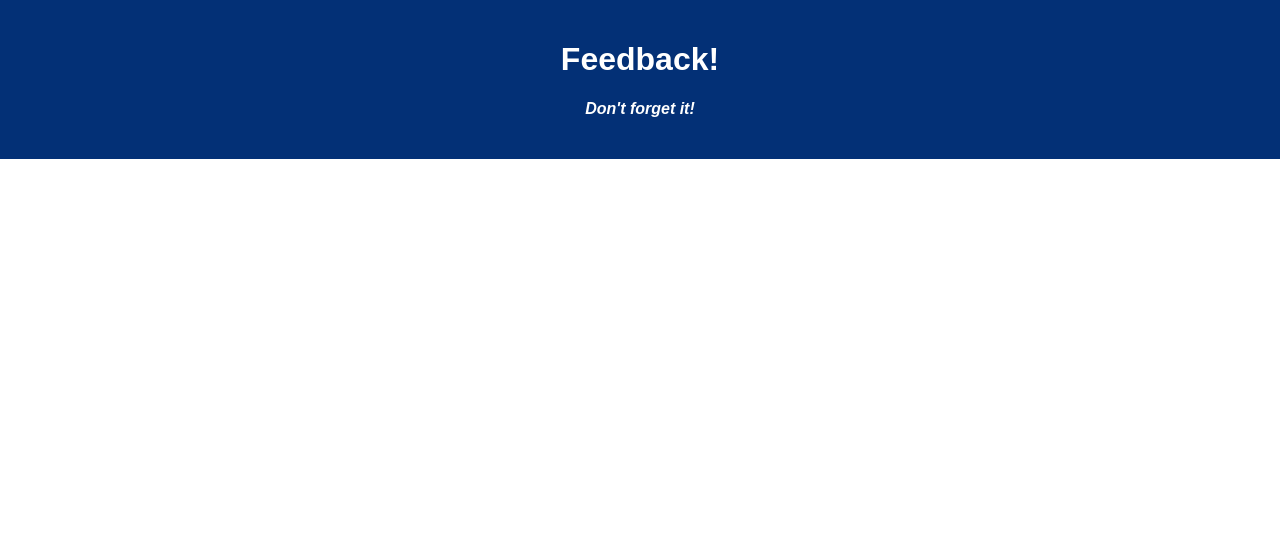
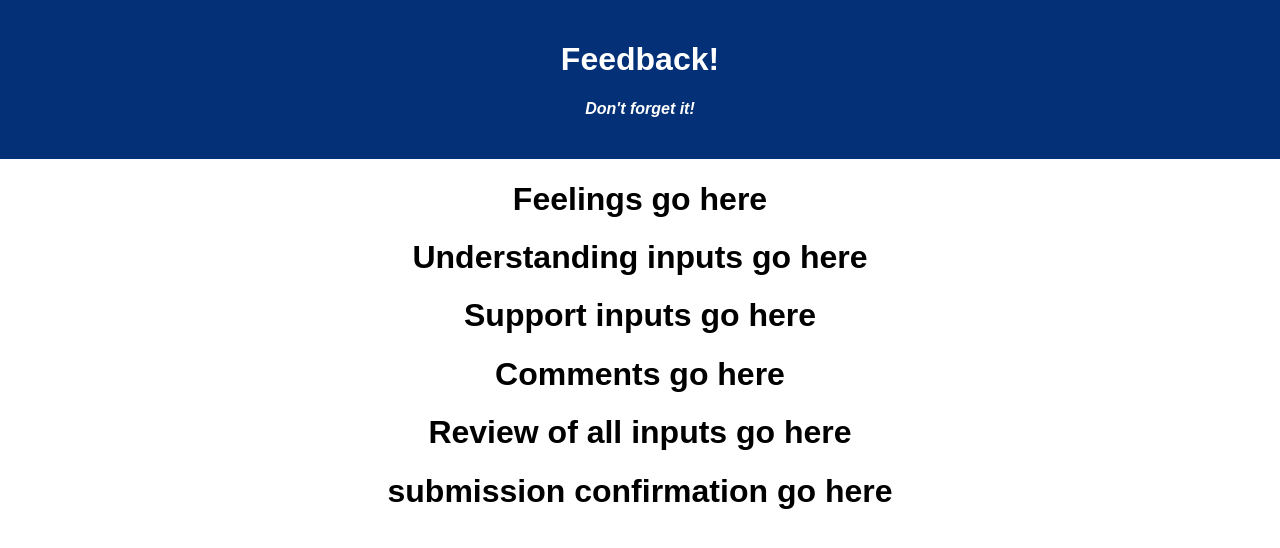
Before and after one commit to Freddyreza53/weekend-redux-feedback-loop, a React (Create React App) app: page / in a window 1280 px wide. Shown: the top 548 px of the page. Built offline with nearby package versions, Linux system fonts and the light colour scheme.

Commit message:
add all starting components and import them to app.jsx.

```diff
--- a/src/components/App/App.jsx
+++ b/src/components/App/App.jsx
@@ -1,6 +1,12 @@
 import React from 'react';
 import axios from 'axios';
 import './App.css';
+import FeelingForm from '../FeelingForm/FeelingForm';
+import UnderstandingForm from '../UnderstandingForm/UnderstandingForm';
+import SupportForm from '../SupportForm/SupportForm';
+import CommentsForm from '../CommentsForm/CommentsForm';
+import ReviewForm from '../ReviewForm/ReviewForm';
+import SubmittedPage from '../SubmittedPage/SubmittedPage';
 
 function App() {
 
@@ -10,6 +16,13 @@ function App() {
         <h1 className='App-title'>Feedback!</h1>
         <h4>Don't forget it!</h4>
       </header>
+      <FeelingForm />
+      <UnderstandingForm />
+      <SupportForm />
+      <CommentsForm />
+      <ReviewForm />
+      <SubmittedPage />
+
     </div>
   );
 }
--- /dev/null
+++ b/src/components/CommentsForm/CommentsForm.jsx
@@ -0,0 +1,8 @@
+
+function CommentsForm() {
+    return (
+        <h1>Comments go here</h1>
+    )
+}
+
+export default CommentsForm;
--- /dev/null
+++ b/src/components/FeelingForm/FeelingForm.jsx
@@ -0,0 +1,8 @@
+
+function FeelingForm() {
+    return (
+        <h1>Feelings go here</h1>
+    )
+}
+
+export default FeelingForm;
--- /dev/null
+++ b/src/components/ReviewForm/ReviewForm.jsx
@@ -0,0 +1,8 @@
+
+function ReviewForm() {
+    return (
+        <h1>Review of all inputs go here</h1>
+    )
+}
+
+export default ReviewForm;
--- /dev/null
+++ b/src/components/SubmittedPage/SubmittedPage.jsx
@@ -0,0 +1,8 @@
+
+function SubmittedPage() {
+    return (
+        <h1>submission confirmation go here</h1>
+    )
+}
+
+export default SubmittedPage;
--- /dev/null
+++ b/src/components/SupportForm/SupportForm.jsx
@@ -0,0 +1,8 @@
+
+function SupportForm() {
+    return (
+        <h1>Support inputs go here</h1>
+    )
+}
+
+export default SupportForm;
--- /dev/null
+++ b/src/components/UnderstandingForm/UnderstandingForm.jsx
@@ -0,0 +1,8 @@
+
+function UnderstandingForm() {
+    return (
+        <h1>Understanding inputs go here</h1>
+    )
+}
+
+export default UnderstandingForm;
```
